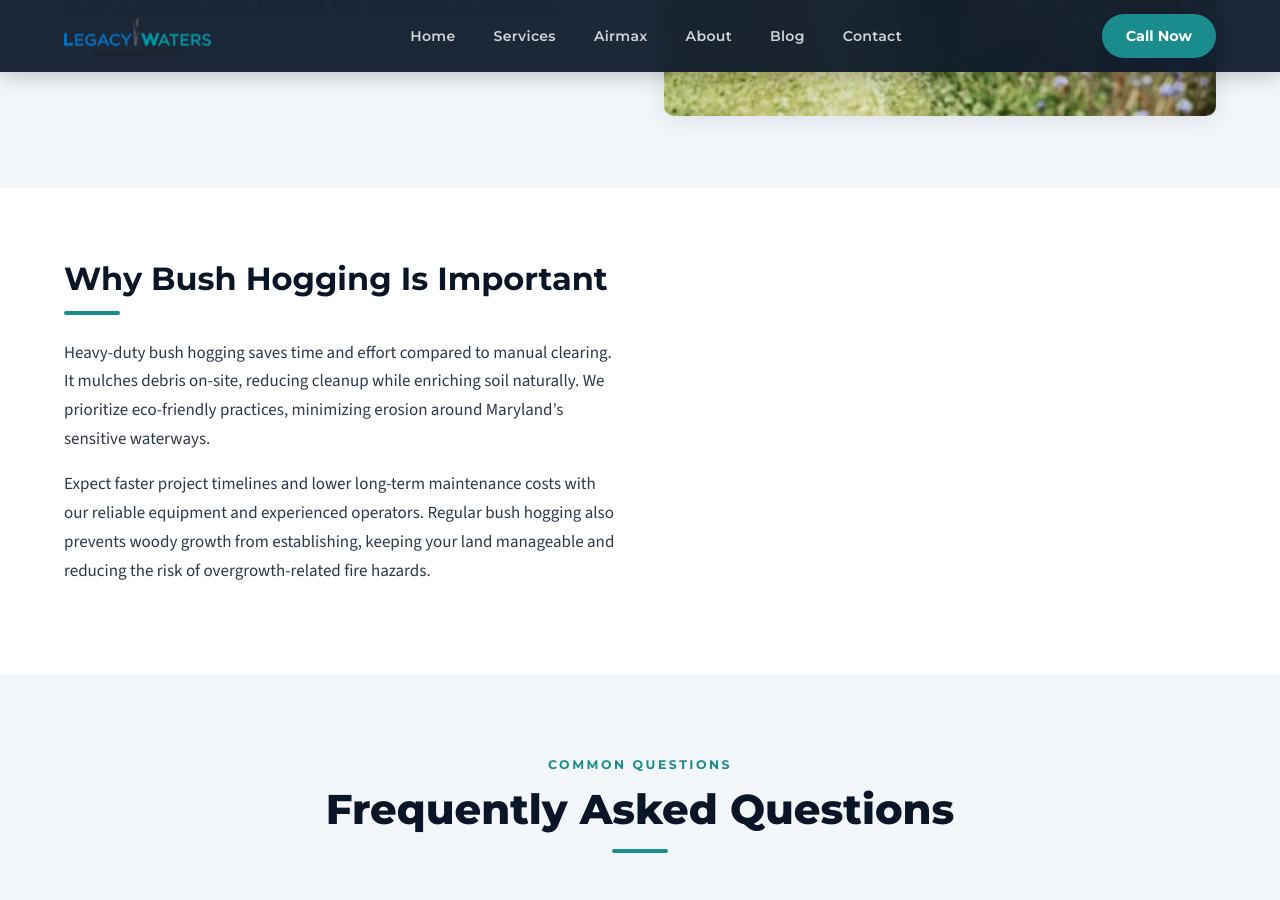
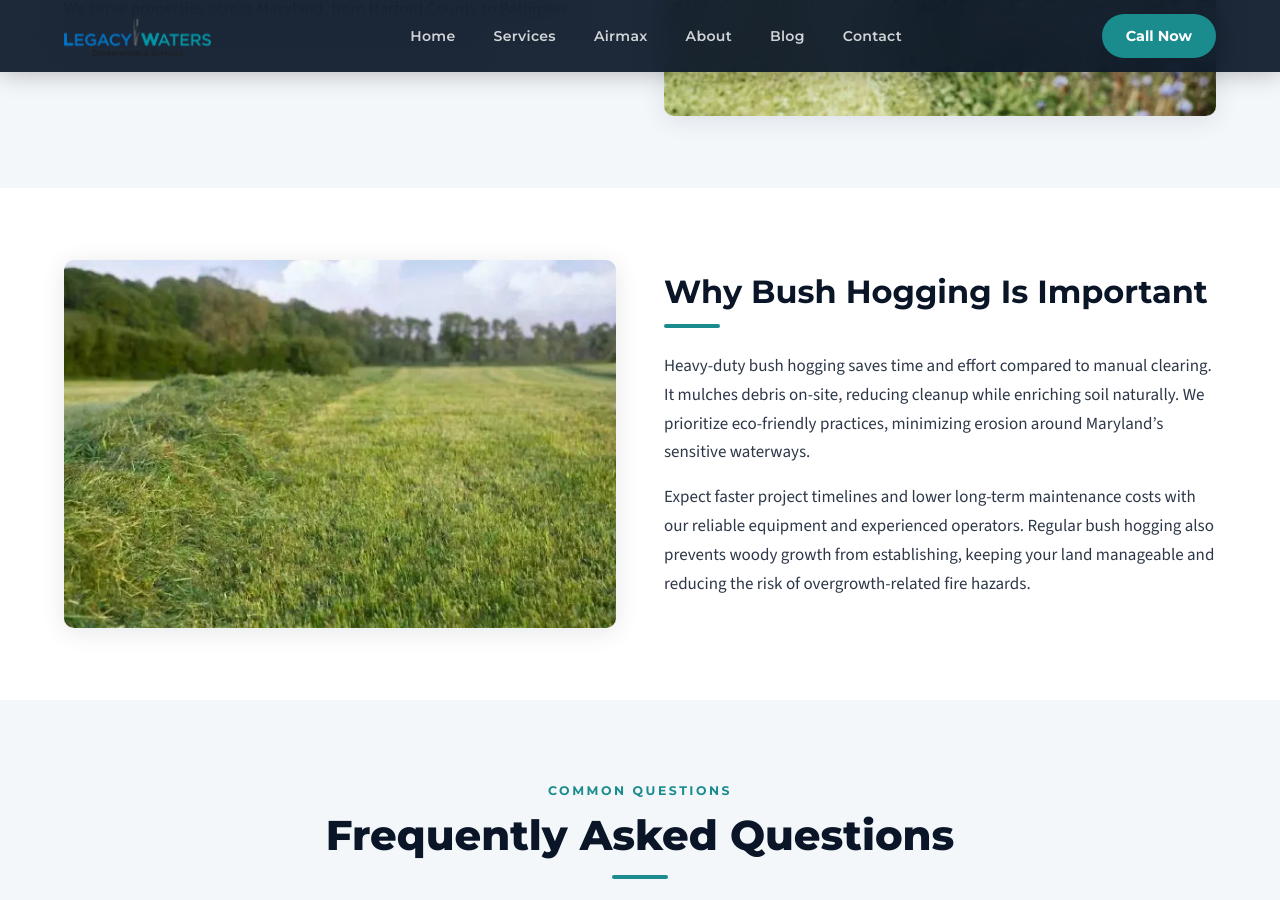
Before and after one commit to JimmyFlame77/Legacy-Waters, a Jekyll site: the page built from bush-hog-mowing.html, in a window 1280 px wide and 900 px high, scrolled down 1350 px. Built offline with Jekyll 4.4.1, drawn with Linux system fonts in a browser that asks for light colours.

Commit message:
Update bush-hog-mowing.html

```diff
--- a/bush-hog-mowing.html
+++ b/bush-hog-mowing.html
@@ -31,6 +31,8 @@ benefits:
     Heavy-duty bush hogging saves time and effort compared to manual clearing. It mulches debris on-site, reducing cleanup while enriching soil naturally. We prioritize eco-friendly practices, minimizing erosion around Maryland's sensitive waterways.
 
     Expect faster project timelines and lower long-term maintenance costs with our reliable equipment and experienced operators. Regular bush hogging also prevents woody growth from establishing, keeping your land manageable and reducing the risk of overgrowth-related fire hazards.
+  image: "/images/flail-mowing-2.webp"
+  image_alt: "Bush hog mowing along a Maryland property"
 
 faqs:
   - question: "What Is Bush Hog Mowing and How Does It Work?"
```
